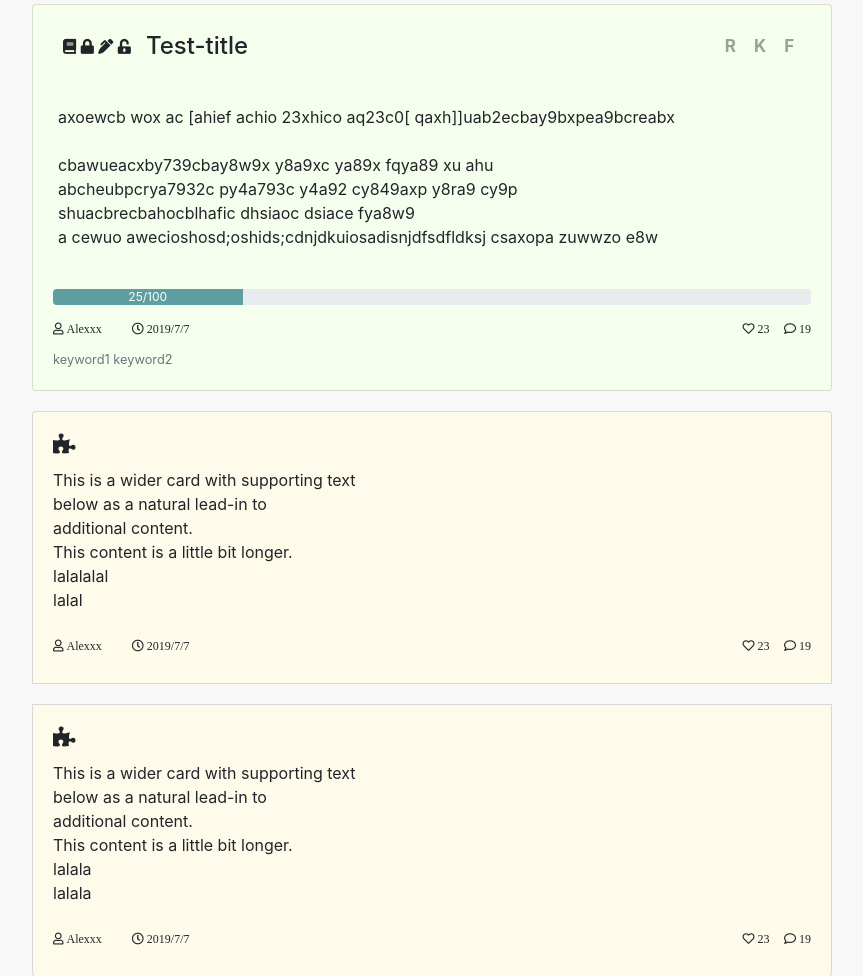
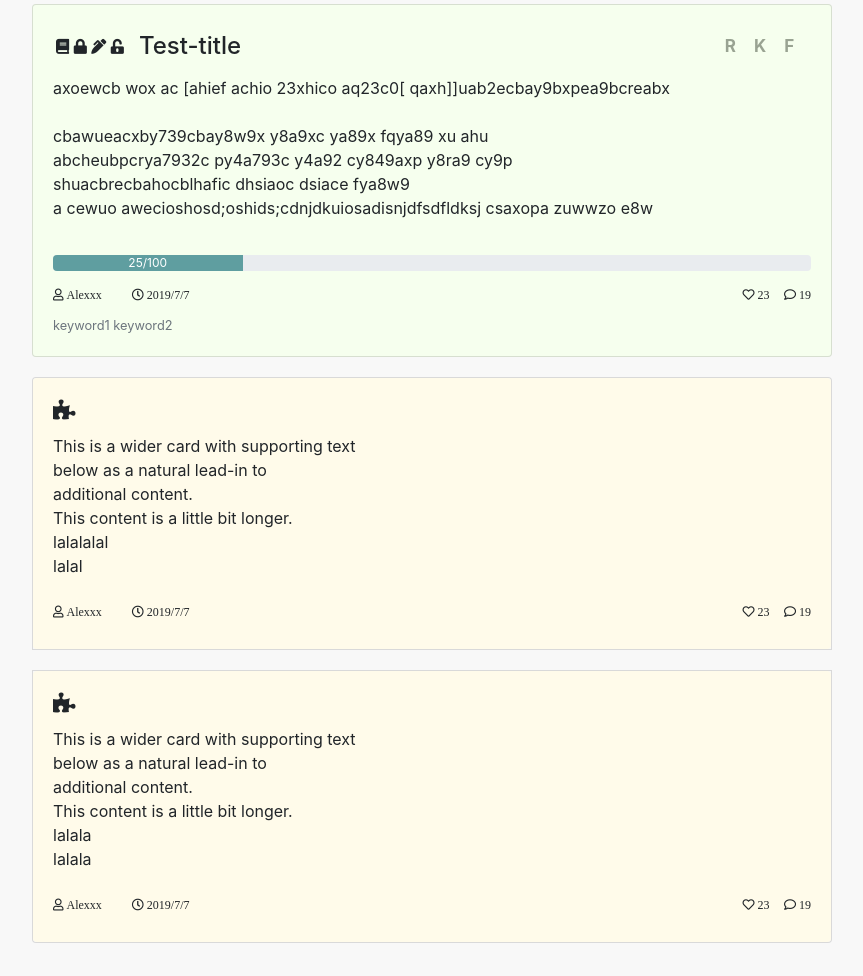
Before and after one commit to KaLuLas/ProjectPuzzoryAlter, a Django app: template templates/storytemplate.html in a window 1280 px wide. Shown: the part 76-1052 px from the top of the page, without its empty margins (208-1071 px from the left). Run offline with Django 3.2, Linux system fonts and the light colour scheme; the template is opened without the code that fills it, so the values that code supplies are empty; some libraries are stand-ins or nearby versions.

Commit message:
story layout modify

```diff
--- a/templates/story.html
+++ b/templates/story.html
@@ -143,7 +143,7 @@
         <div class="row justify-content-center" style="padding-top:70px">
             <div class="card" style="background-color:rgb(246, 255, 238); padding:20px; width:800px; margin-top:30px">
 
-                <div class="row" style="padding-left: 10px; padding-right: 10px; padding-top:7px">
+                <div class="row" style="padding-left: 3px; padding-right: 10px; padding-top:7px">
                     <div class="col-md-auto align-self-center">
                         {% if story.finished == True %}
                         <i class="fa fa-book" style="font-size: 15px" aria-hidden="true" title="finished"></i>
@@ -178,7 +178,7 @@
                 </div>
 
                 <div class="row">
-                    <p style="margin: 20px; white-space: pre-line">{{ story.ffcontent }}
+                    <p style="margin: 15px; white-space: pre-line">{{ story.ffcontent }}
                     </p>
                 </div>
 
--- a/templates/storytemplate.html
+++ b/templates/storytemplate.html
@@ -142,7 +142,7 @@
     <div class="container-fluid " style="background-color: #f8f8f8">
         <div class="row justify-content-center" style="padding-top:70px">
             <div class="card" style="background-color:rgb(246, 255, 238); padding:20px; width:800px;margin-top:10px">
-                <div class="row" style="padding-left: 10px; padding-right: 10px; padding-top:7px">
+                <div class="row" style="padding-left: 3px; padding-right: 10px; padding-top:7px">
                     <div class="col-md-auto align-self-center">
 
                         <!-- if the story is finished -->
@@ -181,8 +181,7 @@
                 </div>
 
                 <div class="row">
-                    <p style="margin: 20px; white-space: pre-line">
-                        axoewcb wox ac [ahief achio 23xhico aq23c0[ qaxh]]uab2ecbay9bxpea9bcreabx
+                    <p style="margin: 15px; white-space: pre-line">axoewcb wox ac [ahief achio 23xhico aq23c0[ qaxh]]uab2ecbay9bxpea9bcreabx
 
                         cbawueacxby739cbay8w9x y8a9xc ya89x fqya89 xu ahu
                         abcheubpcrya7932c py4a793c y4a92 cy849axp y8ra9 cy9p
```
